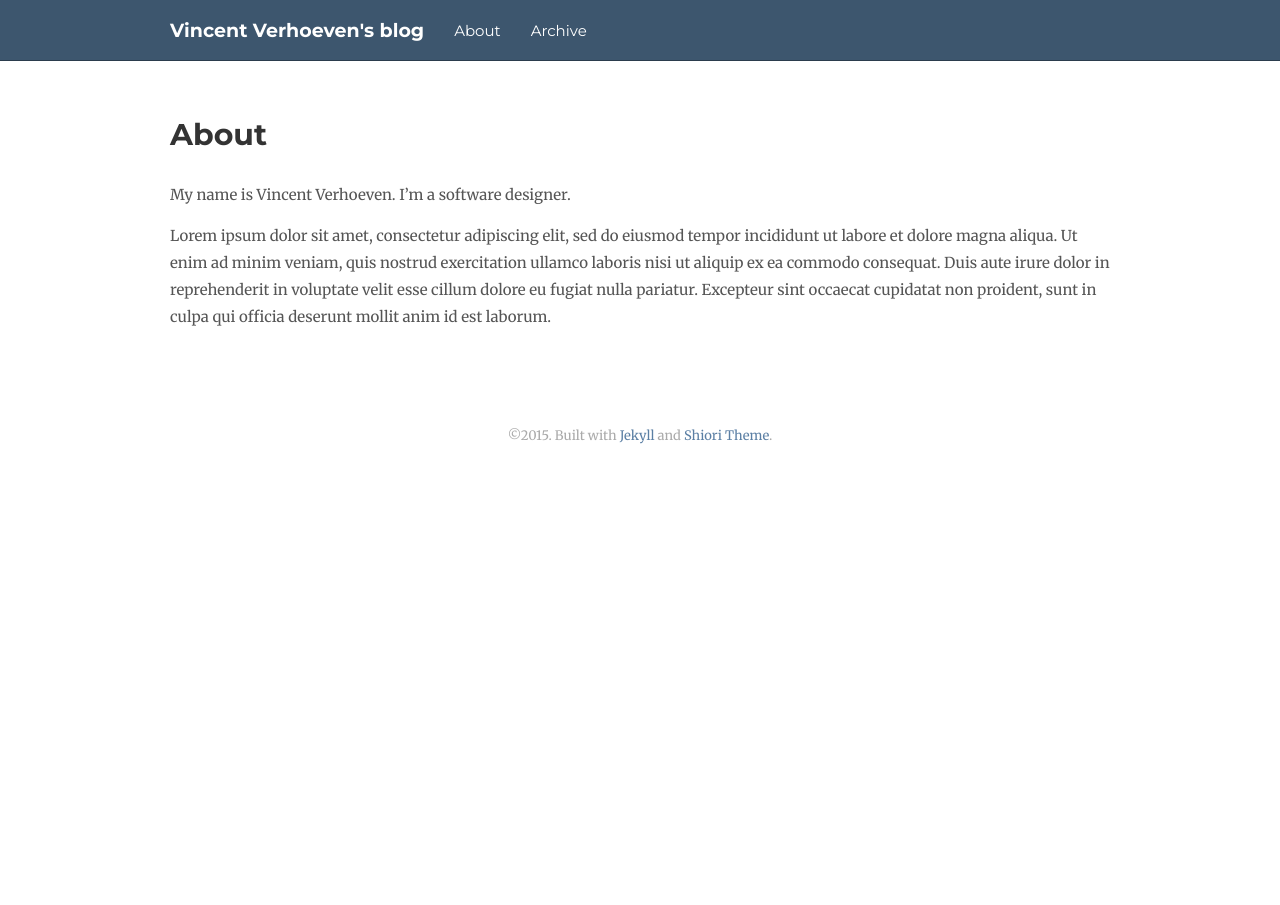
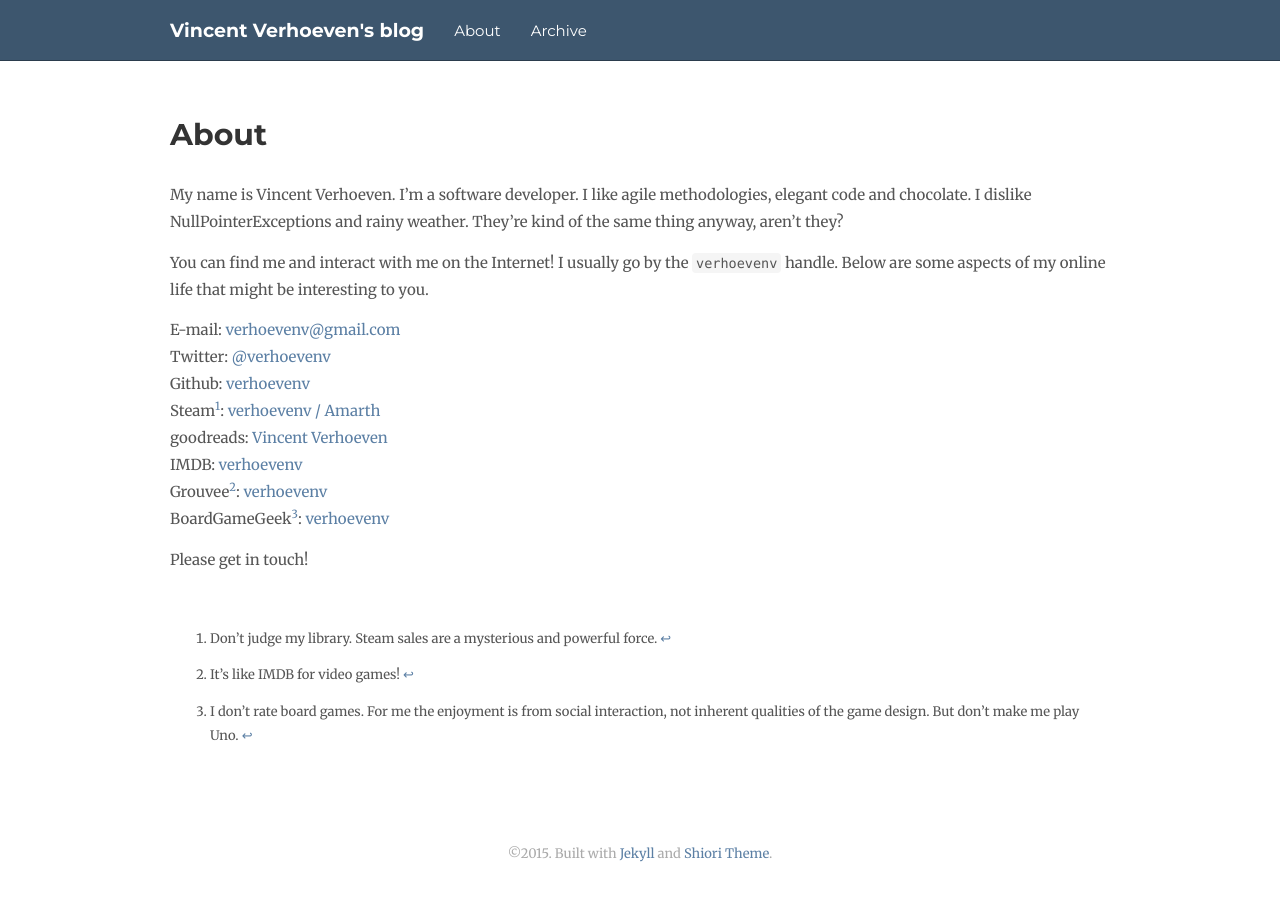
Before and after one commit to verhoevenv/verhoevenv.github.io, a Jekyll site: the page built from about.md, in a window 1280 px wide. Built offline with Jekyll 4.4.1, drawn with Linux system fonts in a browser that asks for light colours; nearby versions of some CDN libraries; comment, search, counter and statistics services are not loaded.

Commit message:
Some more relevant text in the about page

```diff
--- a/about.md
+++ b/about.md
@@ -4,6 +4,22 @@ title: About
 permalink: /about/
 ---
 
-My name is Vincent Verhoeven. I'm a software designer.
+My name is Vincent Verhoeven. I'm a software developer. I like agile methodologies, elegant code and chocolate. I dislike NullPointerExceptions and rainy weather. They're kind of the same thing anyway, aren't they?
 
-Lorem ipsum dolor sit amet, consectetur adipiscing elit, sed do eiusmod tempor incididunt ut labore et dolore magna aliqua. Ut enim ad minim veniam, quis nostrud exercitation ullamco laboris nisi ut aliquip ex ea commodo consequat. Duis aute irure dolor in reprehenderit in voluptate velit esse cillum dolore eu fugiat nulla pariatur. Excepteur sint occaecat cupidatat non proident, sunt in culpa qui officia deserunt mollit anim id est laborum.
+You can find me and interact with me on the Internet! I usually go by the `verhoevenv` handle. Below are some aspects of my online life that might be interesting to you.
+
+* E-mail: <verhoevenv@gmail.com>
+* Twitter: [@verhoevenv](https://twitter.com/verhoevenv)
+* Github: [verhoevenv](https://github.com/verhoevenv)
+* Steam[^steam]: [verhoevenv / Amarth](http://steamcommunity.com/id/verhoevenv)
+* goodreads: [Vincent Verhoeven](https://www.goodreads.com/user/show/17579541-vincent-verhoeven)
+* IMDB: [verhoevenv](http://www.imdb.com/user/ur29827000/)
+* Grouvee[^grouvee]: [verhoevenv](https://www.grouvee.com/user/verhoevenv/)
+* BoardGameGeek[^bgg]: [verhoevenv](https://boardgamegeek.com/user/verhoevenv)
+{:.list-unstyled}
+
+Please get in touch!
+
+[^steam]:Don't judge my library. Steam sales are a mysterious and powerful force.
+[^grouvee]:It's like IMDB for video games!
+[^bgg]:I don't rate board games. For me the enjoyment is from social interaction, not inherent qualities of the game design. But don't make me play Uno.
```
Also changed, not shown: _drafts/2015-02-21-todo-list-for-blog.md (+0 -1 lines).
